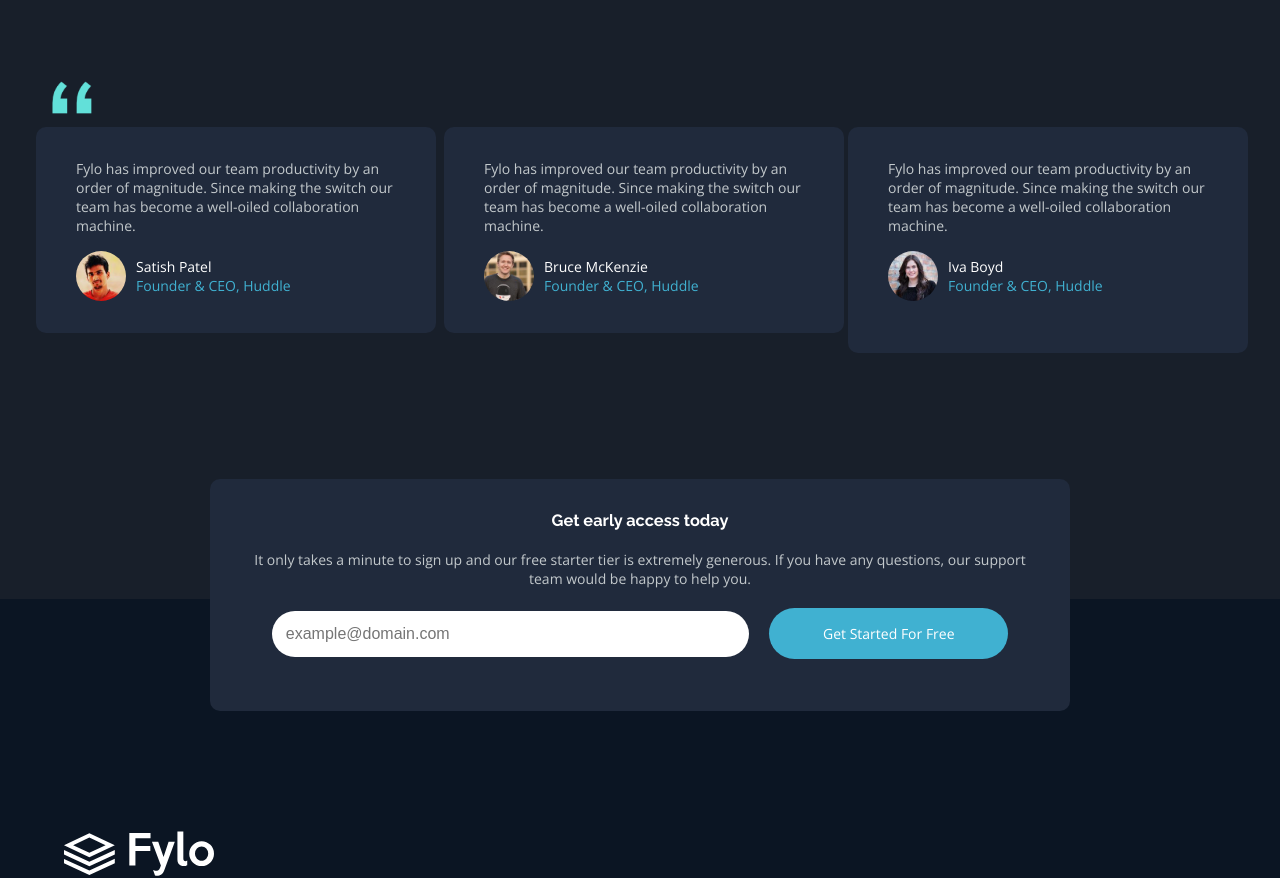
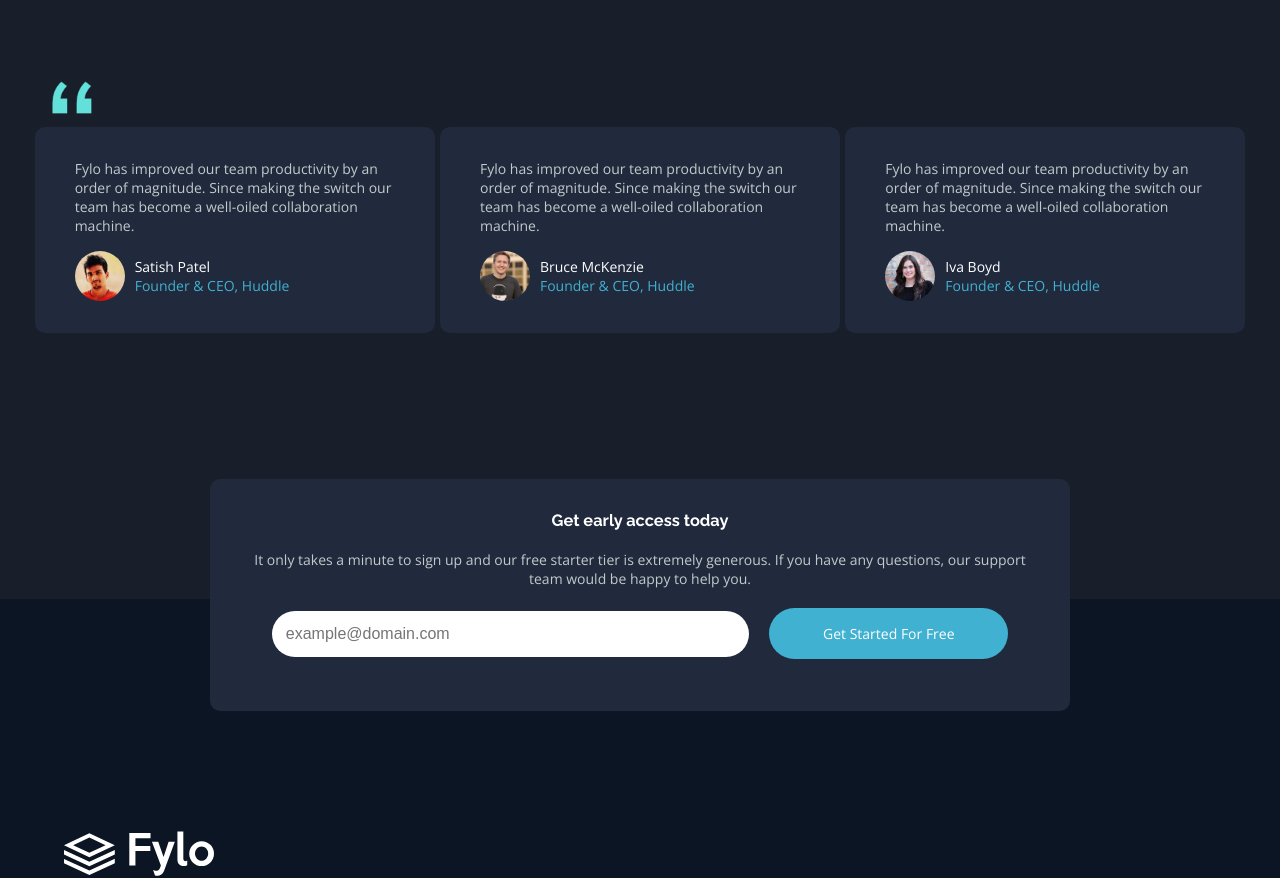
Before and after one commit to TonniPaul/fylo, a React (Create React App) app: page / in a window 1280 px wide. Shown: the part 1860-2738 px from the top of the page. Built offline with nearby package versions, Linux system fonts and the light colour scheme; the HTML template or start-up script is replaced by a standard one.

Commit message:
Tab view optimization

```diff
--- a/src/App.css
+++ b/src/App.css
@@ -12,12 +12,10 @@
   position: relative;
 }
 
-#testimony > * {
+#testimony > div {
   margin-bottom: 20px;
 }
-#testimony :nth-child(4) {
-  margin: 0;
-}
+
 .quote_icon {
   width: 60px;
   padding-left: 20px;
```
